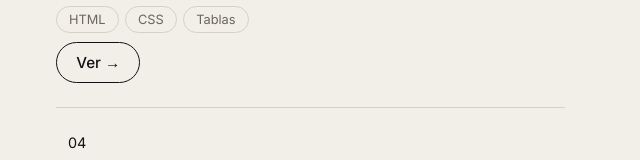
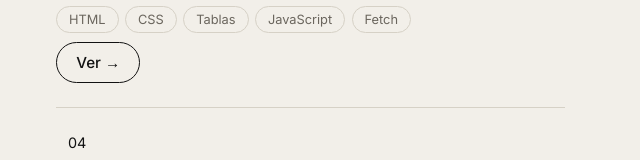
Before and after one commit to javieraetorresarmijo-alt/javieratorrescv, a plain HTML site: page index.html in a window 1280 px wide. Shown: the part 2556-2716 px from the top of the page, 0-640 px from the left. Drawn offline with Linux system fonts and the light colour scheme.

Commit message:
actualizacion etiquetas ej8

```diff
--- a/index.html
+++ b/index.html
@@ -195,6 +195,8 @@
                                     <span class="etiqueta">HTML</span>
                                     <span class="etiqueta">CSS</span>
                                     <span class="etiqueta">Tablas</span>
+                                    <span class="etiqueta">JavaScript</span>
+                                    <span class="etiqueta">Fetch</span>
                                 </span>
                                 <a href="https://cursoweb.tech/javiera/ej8-tablas-script/" class="ejercicio__ver boton"
                                     target="_blank" rel="noopener" aria-label="Ver Ejercicio tablas">Ver &rarr;</a>
```
